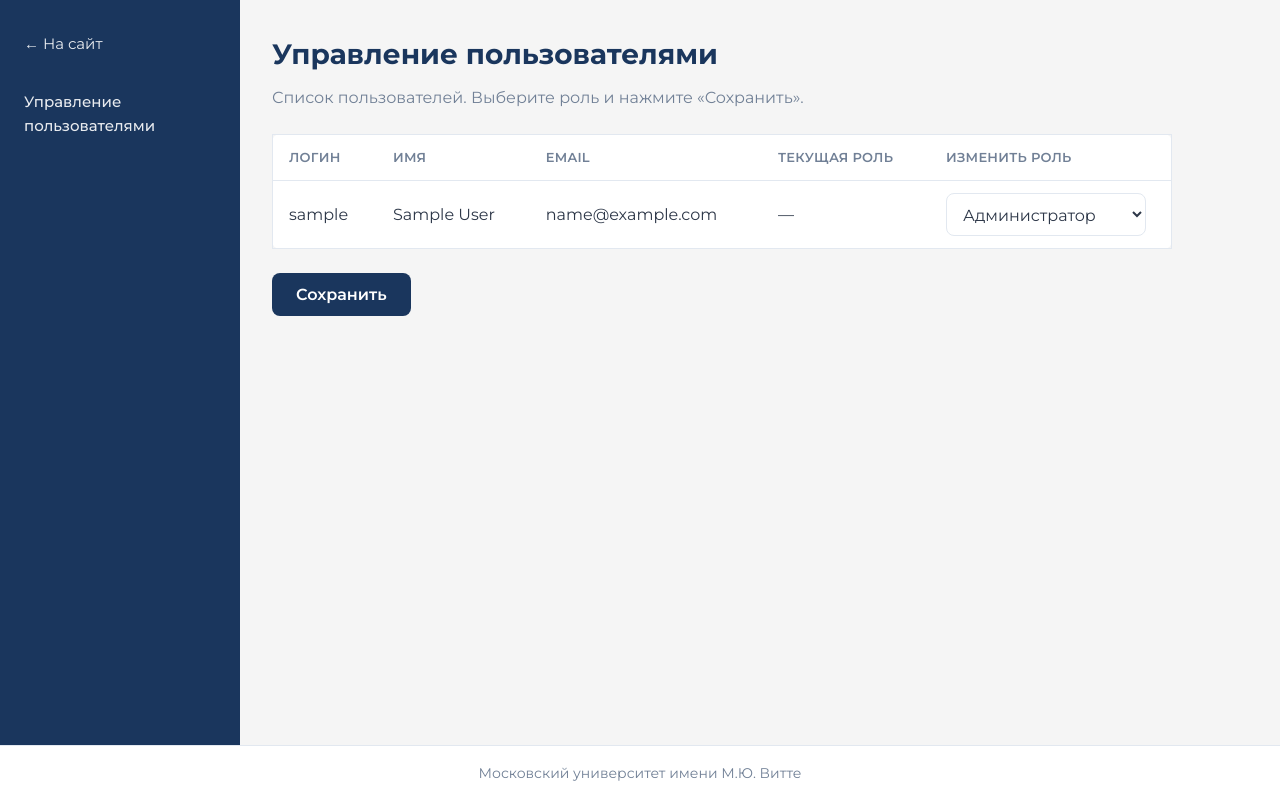
After one commit to feedbacksys1/fbsys, a Django app: page /admin-panel/users/ in a window 1280 px wide. The commit adds this page. Run offline with Django 5.2, Linux system fonts and the light colour scheme; the visitor is signed in with stand-in values (Sample User, id 1); data comes from the database, SQL or seed files in the repository.

Commit message:
Created page for assigning roles to users

```diff
--- a/app/urls.py
+++ b/app/urls.py
@@ -27,5 +27,6 @@ urlpatterns = [
     path('register/', views.register, name='site_register'),
     path('logout/', views.logout_view, name='site_logout'),
     path('admin-panel/', views.admin_panel, name='admin_panel'),
+    path('admin-panel/users/', views.admin_users, name='admin_users'),
     path('admin/', admin.site.urls),
 ]
--- a/app/views.py
+++ b/app/views.py
@@ -1,11 +1,15 @@
 """
 Представления основного приложения.
 """
-from django.shortcuts import render, redirect
+from django.shortcuts import render, redirect, get_object_or_404
 from django.contrib.auth import login, logout
 from django.contrib.auth.decorators import login_required, user_passes_test
+from django.contrib.auth import get_user_model
 
 from .forms import RegistrationForm, LoginForm
+from .models import Profile, Role
+
+User = get_user_model()
 
 
 def landing(request):
@@ -81,3 +85,37 @@ def admin_panel(request):
     Кастомная админ-панель сервиса (только для staff).
     """
     return render(request, 'admin_panel.html')
+
+
+@login_required
+@user_passes_test(_is_staff, login_url='landing')
+def admin_users(request):
+    """
+    Управление пользователями: список и смена роли (только для staff).
+    """
+    if request.method == 'POST':
+        for key, new_role in request.POST.items():
+            if key.startswith('role_') and new_role in dict(Role.choices):
+                try:
+                    user_id = int(key.replace('role_', ''))
+                except ValueError:
+                    continue
+                user = get_object_or_404(User, pk=user_id)
+                profile, _ = Profile.objects.get_or_create(user=user, defaults={'role': Role.STUDENT})
+                profile.role = new_role
+                profile.save()
+                user.is_staff = new_role == Role.ADMIN
+                user.save(update_fields=['is_staff'])
+        return redirect('admin_users')
+    users = User.objects.all().order_by('id')
+    users_with_profiles = []
+    for u in users:
+        try:
+            profile = u.profile
+        except Profile.DoesNotExist:
+            profile = None
+        users_with_profiles.append({'user': u, 'profile': profile})
+    return render(request, 'admin_users.html', {
+        'users_with_profiles': users_with_profiles,
+        'role_choices': Role.choices,
+    })
--- a/static/css/style.css
+++ b/static/css/style.css
@@ -223,7 +223,52 @@ body.register-fullpage {
 .admin-page-lead {
     font-size: 1rem;
     color: var(--color-text-muted);
-    margin: 0;
+    margin: 0 0 1.5rem;
+}
+
+.admin-table-wrap {
+    overflow-x: auto;
+    margin-bottom: 1.5rem;
+}
+
+.admin-table {
+    width: 100%;
+    border-collapse: collapse;
+    background: var(--color-surface);
+    border-radius: var(--radius);
+    border: 1px solid var(--color-border);
+}
+
+.admin-table th,
+.admin-table td {
+    padding: 0.75rem 1rem;
+    text-align: left;
+    border-bottom: 1px solid var(--color-border);
+}
+
+.admin-table th {
+    font-size: 0.8125rem;
+    font-weight: 600;
+    color: var(--color-text-muted);
+    text-transform: uppercase;
+    letter-spacing: 0.02em;
+}
+
+.admin-table tbody tr:last-child td {
+    border-bottom: 0;
+}
+
+.admin-table tbody tr:hover {
+    background: var(--color-bg);
+}
+
+.admin-role-select {
+    width: 100%;
+    max-width: 200px;
+}
+
+.admin-form-actions {
+    margin-top: 0.5rem;
 }
 
 .site-main {
--- a/templates/admin_base.html
+++ b/templates/admin_base.html
@@ -15,7 +15,7 @@
         <aside class="admin-sidebar">
             <a href="{% url 'landing' %}" class="admin-sidebar-back">← На сайт</a>
             <nav class="admin-sidebar-nav">
-                <a href="#" class="admin-sidebar-link">Управление пользователями</a>
+                <a href="{% url 'admin_users' %}" class="admin-sidebar-link">Управление пользователями</a>
             </nav>
         </aside>
         <main class="admin-main">
--- /dev/null
+++ b/templates/admin_users.html
@@ -0,0 +1,46 @@
+{% extends "admin_base.html" %}
+
+{% block title %}Управление пользователями{% endblock %}
+
+{% block content %}
+<div class="admin-content">
+    <h1 class="admin-page-title">Управление пользователями</h1>
+    <p class="admin-page-lead">Список пользователей. Выберите роль и нажмите «Сохранить».</p>
+    <form method="post" action="{% url 'admin_users' %}" class="admin-users-form">
+        {% csrf_token %}
+        <div class="admin-table-wrap">
+            <table class="admin-table">
+                <thead>
+                    <tr>
+                        <th>Логин</th>
+                        <th>Имя</th>
+                        <th>Email</th>
+                        <th>Текущая роль</th>
+                        <th>Изменить роль</th>
+                    </tr>
+                </thead>
+                <tbody>
+                    {% for item in users_with_profiles %}
+                    <tr>
+                        <td>{{ item.user.get_username }}</td>
+                        <td>{{ item.user.get_full_name|default:"—" }}</td>
+                        <td>{{ item.user.email|default:"—" }}</td>
+                        <td>{% if item.profile %}{{ item.profile.get_role_display }}{% else %}—{% endif %}</td>
+                        <td>
+                            <select name="role_{{ item.user.pk }}" class="form-input admin-role-select">
+                                {% for value, label in role_choices %}
+                                <option value="{{ value }}" {% if item.profile and item.profile.role == value %}selected{% endif %}>{{ label }}</option>
+                                {% endfor %}
+                            </select>
+                        </td>
+                    </tr>
+                    {% endfor %}
+                </tbody>
+            </table>
+        </div>
+        <div class="admin-form-actions">
+            <button type="submit" class="btn btn-primary">Сохранить</button>
+        </div>
+    </form>
+</div>
+{% endblock %}
```
